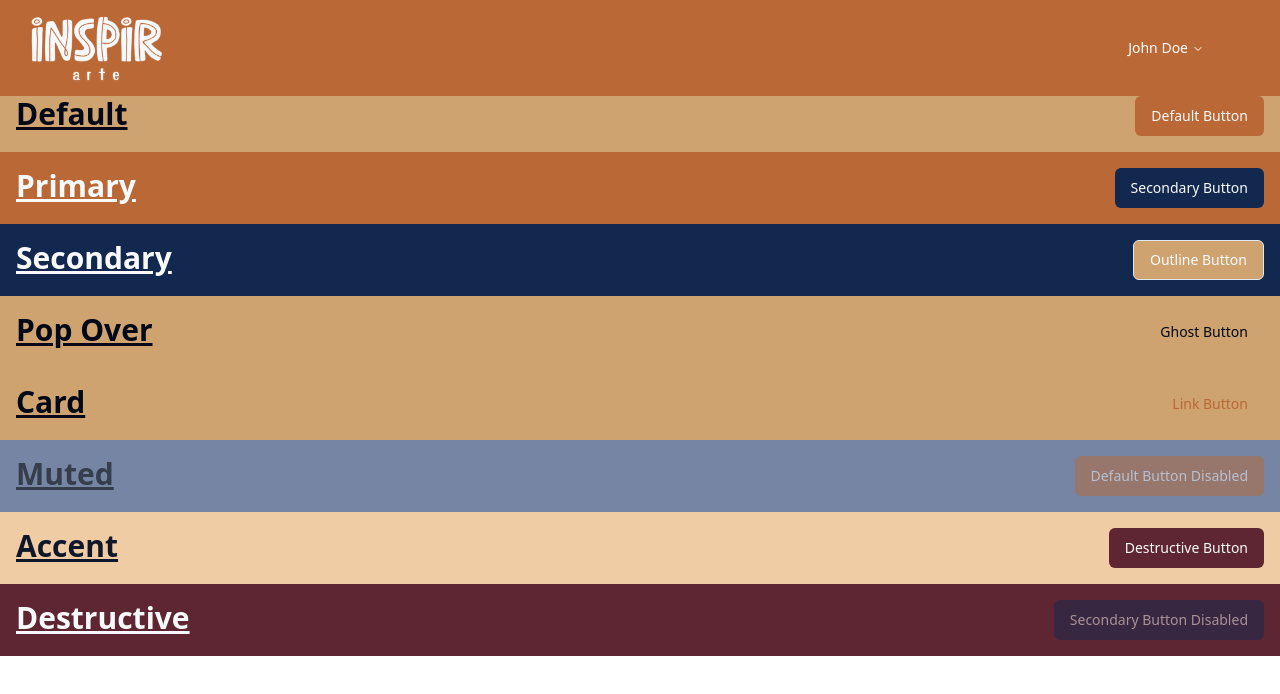
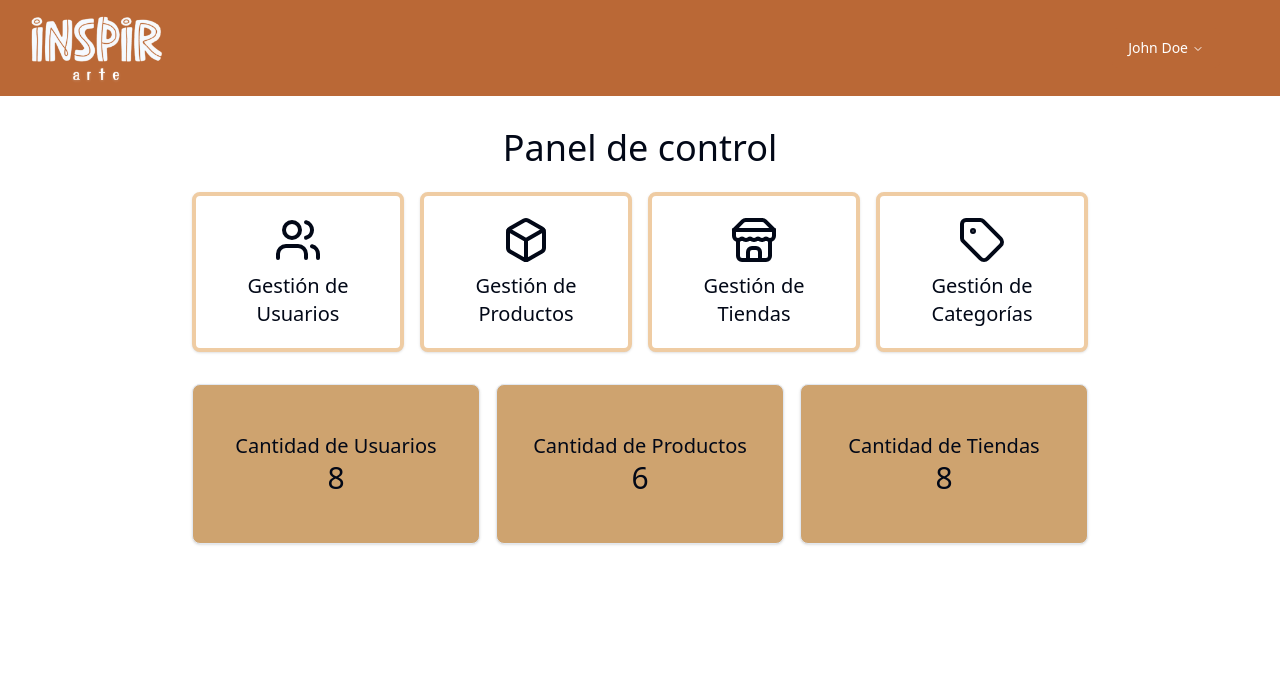
Before and after one commit to No-Country-simulation/c19-73-t-python-react, a React (Vite) app in the folder frontend/: page /dashboard in a window 1280 px wide. Before the commit this address led to /. Shown: the top 694 px of the page. Built offline with nearby package versions, Linux system fonts and the light colour scheme.

Commit message:
routes handled different

```diff
--- a/frontend/src/components/menu.tsx
+++ b/frontend/src/components/menu.tsx
@@ -19,7 +19,7 @@ export const Menu = () => {
   return (
     <div className='fixed top-0 z-50 flex w-full justify-between gap-2 bg-primary bg-opacity-50 p-2 px-5'>
       <div>
-        <Link to='/inicio'>
+        <Link to='/'>
           <img src={logo} alt='Logo' className='h-20 w-auto' />
         </Link>
       </div>
@@ -36,7 +36,7 @@ export const Menu = () => {
                     <li className='row-span-3'>
                       <NavigationMenuLink asChild>
                         <Link
-                          to='/viewInfo'
+                          to='profile'
                           className='flex h-full w-full select-none flex-col justify-end rounded-md p-2 no-underline outline-none hover:border-gray-500 hover:bg-accent focus:shadow-md'
                         >
                           Mi perfil
@@ -46,7 +46,7 @@ export const Menu = () => {
                     <li className='row-span-3'>
                       <NavigationMenuLink asChild>
                         <Link
-                          to='/pedidos'
+                          to='orders'
                           className='flex h-full w-full select-none flex-col justify-end rounded-md p-2 no-underline outline-none hover:border-gray-500 hover:bg-accent focus:shadow-md'
                         >
                           Mis pedidos
@@ -56,7 +56,7 @@ export const Menu = () => {
                     <li className='row-span-3'>
                       <NavigationMenuLink asChild>
                         <Link
-                          to='/panel'
+                          to='dashboard'
                           className='flex h-full w-full select-none flex-col justify-end rounded-md p-2 no-underline outline-none hover:border-gray-500 hover:bg-accent focus:shadow-md'
                         >
                           Panel de control
--- a/frontend/src/router/Router.tsx
+++ b/frontend/src/router/Router.tsx
@@ -17,11 +17,6 @@ import StoreManage from './views/manage/store-manage';
 import Users_Manage from './views/manage/users-manage';
 import PedidosPage from './views/orders/view-orders';
 import PedidoDetallePage from './views/orders/view-product-orders';
-import {
-  EditInfo,
-  InfoPage,
-  LayoutView,
-} from './views/perfil-users/viewInfo/index';
 
 export const Router = () => {
   const router = createBrowserRouter([
@@ -31,31 +26,36 @@ export const Router = () => {
       children: [
         {
           index: true,
+          element: <InicioPage />,
+        },
+        {
+          path: 'theme-tester',
           element: <ThemesTester />,
         },
         {
-          path: '/data',
+          path: '/dashboard',
+          children: [
+            {
+              index: true,
+              element: <Dashboard />,
+            },
+            {
+              path: 'users',
               element: <Users_Manage />,
             },
             {
-          path: '/panel',
-          element: <Dashboard />,
-        },
-        {
-          path: '/gestion_tiendas',
+              path: 'stores',
               element: <StoreManage />,
             },
             {
-          path: '/gestion_categorias',
+              path: 'categories',
               element: <CategoryManage />,
             },
             {
-          path: '/gestion_productos',
+              path: 'products',
               element: <ProductsManage />,
             },
-        {
-          path: '/inicio',
-          element: <InicioPage />,
+          ],
         },
         {
           path: 'profile',
@@ -68,6 +68,19 @@ export const Router = () => {
               path: 'edit',
               element: <EditProfilePage />,
               action: editUserAction(),
+            },
+          ],
+        },
+        {
+          path: 'orders',
+          children: [
+            {
+              index: true,
+              element: <PedidosPage />,
+            },
+            {
+              path: 'orders/:id',
+              element: <PedidoDetallePage />,
             },
           ],
         },
@@ -89,34 +102,6 @@ export const Router = () => {
       ],
     },
     {
-      path: 'viewInfo',
-      element: <LayoutView />,
-      children: [
-        {
-          index: true,
-          element: <InfoPage />,
-        },
-        {
-          path: 'edit',
-          element: <EditInfo />,
-        },
-      ],
-    },
-    {
-      path: 'pedidos',
-      element: <LayoutMain />,
-      children: [
-        {
-          index: true,
-          element: <PedidosPage />,
-        },
-        {
-          path: 'detalle-pedido/:id',
-          element: <PedidoDetallePage />,
-        },
-      ],
-    },
-    {
       path: '*',
       element: <Navigate to='/' />,
     },
--- a/frontend/src/router/views/main/dashboard-admin.tsx
+++ b/frontend/src/router/views/main/dashboard-admin.tsx
@@ -33,26 +33,26 @@ const Dashboard: React.FC = () => {
     <div className='flex flex-col items-center px-6 py-12'>
       <h1 className='mb-6 text-4xl'>Panel de control</h1>
       <div className='mb-8 grid w-full max-w-4xl grid-cols-1 gap-4 md:grid-cols-4'>
-        <Link to='/data'>
-          <Card className='flex h-40 flex-col items-center justify-center rounded-lg border border-4 border-accent bg-white p-4 shadow'>
+        <Link to='users'>
+          <Card className='flex h-40 flex-col items-center justify-center rounded-lg border-4 border-accent bg-white p-4 shadow'>
             <Users size={48} className='mb-2' />
             <h2 className='text-center text-xl'>Gestión de Usuarios</h2>
           </Card>
         </Link>
-        <Link to='/gestion_productos'>
-          <Card className='flex h-40 flex-col items-center justify-center rounded-lg border border-4 border-accent bg-white p-4 shadow'>
+        <Link to='products'>
+          <Card className='flex h-40 flex-col items-center justify-center rounded-lg border-4 border-accent bg-white p-4 shadow'>
             <Box size={48} className='mb-2' />
             <h2 className='text-center text-xl'>Gestión de Productos</h2>
           </Card>
         </Link>
-        <Link to='/gestion-tiendas'>
-          <Card className='flex h-40 flex-col items-center justify-center rounded-lg border border-4 border-accent bg-white p-4 shadow'>
+        <Link to='stores'>
+          <Card className='flex h-40 flex-col items-center justify-center rounded-lg border-4 border-accent bg-white p-4 shadow'>
             <Store size={48} className='mb-2' />
             <h2 className='text-center text-xl'>Gestión de Tiendas</h2>
           </Card>
         </Link>
-        <Link to='/gestion_categorias'>
-          <Card className='flex h-40 flex-col items-center justify-center rounded-lg border border-4 border-accent bg-white p-4 shadow'>
+        <Link to='categories'>
+          <Card className='flex h-40 flex-col items-center justify-center rounded-lg border-4 border-accent bg-white p-4 shadow'>
             <Tag size={48} className='mb-2' />
             <h2 className='text-center text-xl'>Gestión de Categorías</h2>
           </Card>
--- a/frontend/src/router/views/main/profile/MyProfilePage.tsx
+++ b/frontend/src/router/views/main/profile/MyProfilePage.tsx
@@ -1,15 +1,49 @@
 import { useNavigate } from 'react-router-dom';
 
 import { Button } from '../../../../components/ui/button';
+import { useAppSelector } from '../../../../hooks/useStore';
 
 export const MyProfilePage = () => {
+  const user = useAppSelector((state) => state.auth);
+
   const navigate = useNavigate();
 
+  if (!user) {
+    return <div>Loading...</div>; // Manejo de estado de carga
+  }
+
   return (
-    <div>
-      <Button onClick={() => navigate('/profile/edit')}>
-        Editar Información
-      </Button>
+    <div className='flex items-center justify-center px-24 py-24'>
+      <div className='flex w-full max-w-7xl flex-col rounded-lg border border-primary bg-accent p-12'>
+        <h1 className='text-center text-3xl'>Mi Perfil</h1>
+        <div className='user-info flex w-full flex-col'>
+          <h3 className='mb-6 mt-3 text-center text-sm'>
+            Información personal
+          </h3>
+          <hr className='text-black' />
+          <div className='flex w-full flex-row justify-between pt-5'>
+            <div className='flex w-1/4 flex-col space-y-2 text-right font-bold'>
+              <span>Nombre:</span>
+              <span>Telefono:</span>
+              <span>Email:</span>
+              <span>Direccion:</span>
+            </div>
+            <div className='ml-4 flex w-3/4 flex-col space-y-2'>
+              <span>{user.displayName}</span>
+              <span>{user.phone}</span>
+              <span>{user.email}</span>
+              <span>{user.address}</span>
+            </div>
+          </div>
+        </div>
+        <Button
+          className='mt-6 h-14 w-full rounded-full text-white md:w-auto'
+          onClick={() => navigate('/profile/edit')}
+          variant={'outline'}
+        >
+          Editar información
+        </Button>
+      </div>
     </div>
   );
 };
--- a/frontend/src/router/views/orders/view-orders.tsx
+++ b/frontend/src/router/views/orders/view-orders.tsx
@@ -115,7 +115,7 @@ const PedidosPage: React.FC = () => {
                     </div>
                   </div>
                   <Link
-                    to={`/pedidos/detalle-pedido/${pedido.id_pedido}`}
+                    to={`orders/${pedido.id_pedido}`}
                     className='text-white no-underline'
                   >
                     <Button className='rounded px-4 py-2 text-white transition hover:bg-accent'>
--- a/frontend/src/router/views/perfil-users/viewInfo/EditInfo.tsx
+++ /dev/null
@@ -1,7 +0,0 @@
-export const EditInfo = () => {
-  return (
-    <>
-      <h1>edit</h1>
-    </>
-  );
-};
--- a/frontend/src/router/views/perfil-users/viewInfo/InfoPage.tsx
+++ /dev/null
@@ -1,62 +0,0 @@
-import { useEffect, useState } from 'react';
-import { useNavigate } from 'react-router-dom';
-
-import { Button } from '../../../../components/ui/button';
-import { getUser, usuario } from '../../../../core/user';
-
-// Asegúrate de ajustar la ruta
-
-export const InfoPage = () => {
-  const [user, setUser] = useState<usuario | null>(null);
-  const navigate = useNavigate();
-
-  useEffect(() => {
-    const fetchUser = async () => {
-      const users = await getUser();
-      // Suponiendo que obtienes el usuario con id_usuario 1 (ajusta según sea necesario)
-      const currentUser = users.find((u) => u.id_usuario === 1);
-      setUser(currentUser || null);
-    };
-
-    fetchUser();
-  }, []);
-
-  if (!user) {
-    return <div>Loading...</div>; // Manejo de estado de carga
-  }
-
-  return (
-    <div className='flex items-center justify-center px-24 py-24'>
-      <div className='flex w-full max-w-7xl flex-col rounded-lg border border-primary bg-accent p-12'>
-        <h1 className='text-center text-3xl'>Mi Perfil</h1>
-        <div className='user-info flex w-full flex-col'>
-          <h3 className='mb-6 mt-3 text-center text-sm'>
-            Información personal
-          </h3>
-          <hr className='text-black' />
-          <div className='flex w-full flex-row justify-between pt-5'>
-            <div className='flex w-1/4 flex-col space-y-2 text-right font-bold'>
-              <span>Nombre:</span>
-              <span>Telefono:</span>
-              <span>Email:</span>
-              <span>Direccion:</span>
-            </div>
-            <div className='ml-4 flex w-3/4 flex-col space-y-2'>
-              <span>{user.nombre}</span>
-              <span>{user.telefono}</span>
-              <span>{user.correo}</span>
-              <span>{user.direccion}</span>
-            </div>
-          </div>
-        </div>
-        <Button
-          className='mt-6 h-14 w-full rounded-full text-white md:w-auto'
-          onClick={() => navigate('/viewInfo/edit')}
-          variant={'outline'}
-        >
-          Editar información
-        </Button>
-      </div>
-    </div>
-  );
-};
--- a/frontend/src/router/views/perfil-users/viewInfo/Layout.tsx
+++ /dev/null
@@ -1,24 +0,0 @@
-import { Outlet } from 'react-router-dom';
-
-import { Menu } from '../../../../components/menu';
-
-export const LayoutView = () => {
-  /**
-   * Layout para las rutas de autenticación
-   * es decir, Login, Registro y posiblemente
-   * recuperación de contraseña
-   *
-   * Por medio del Outlet se renderizan las rutas
-   * `hijas` definidas en el router
-   */
-  return (
-    <div className='flex h-screen flex-col bg-white'>
-      <header className='mb-2'>
-        <Menu></Menu>
-      </header>
-      <main className='flex flex-1 flex-col items-center justify-center'>
-        <Outlet />
-      </main>
-    </div>
-  );
-};
--- a/frontend/src/router/views/perfil-users/viewInfo/index.ts
+++ /dev/null
@@ -1,3 +0,0 @@
-export * from './Layout';
-export * from './InfoPage';
-export * from './EditInfo';
```
Lines whose indentation alone changed are shown as unchanged.
